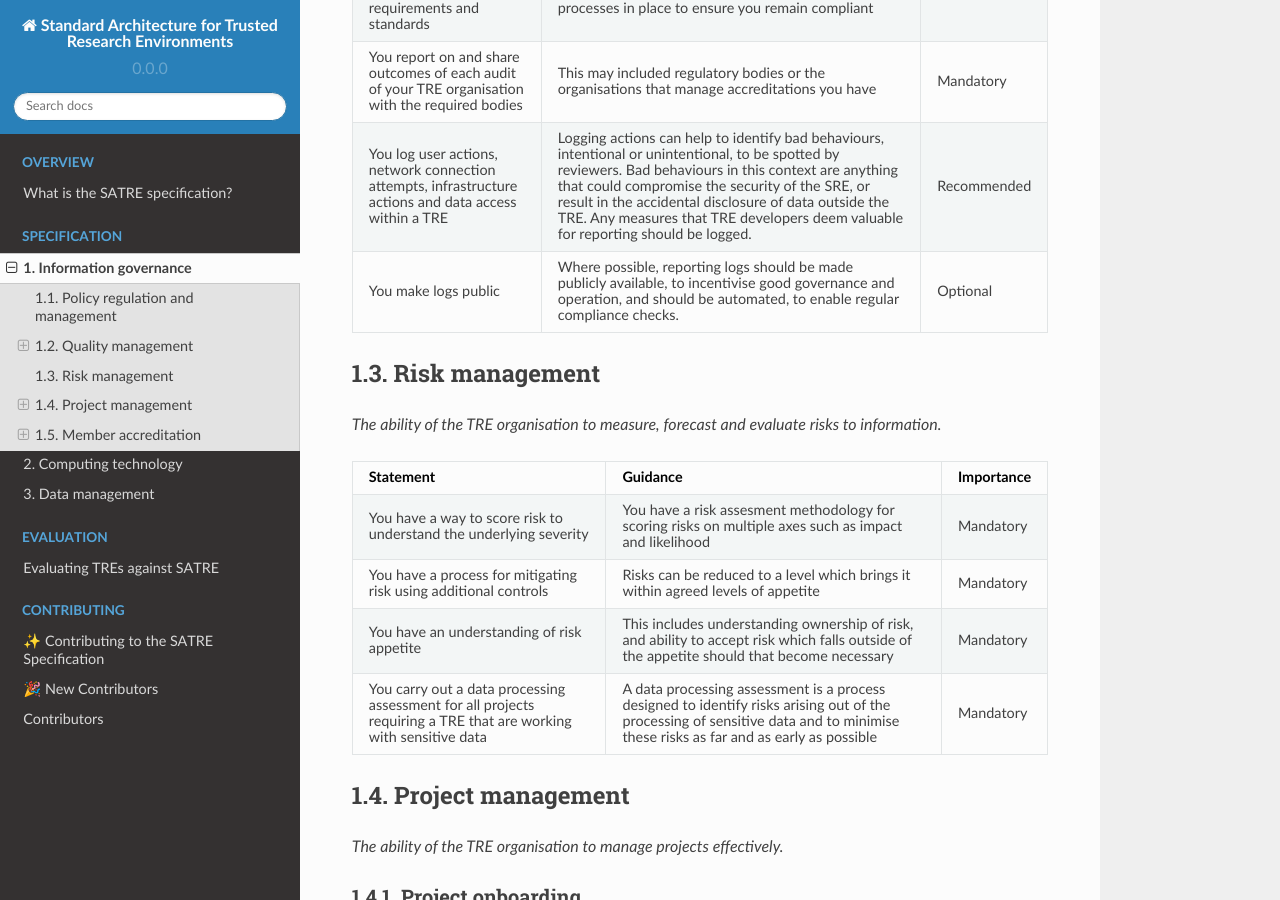
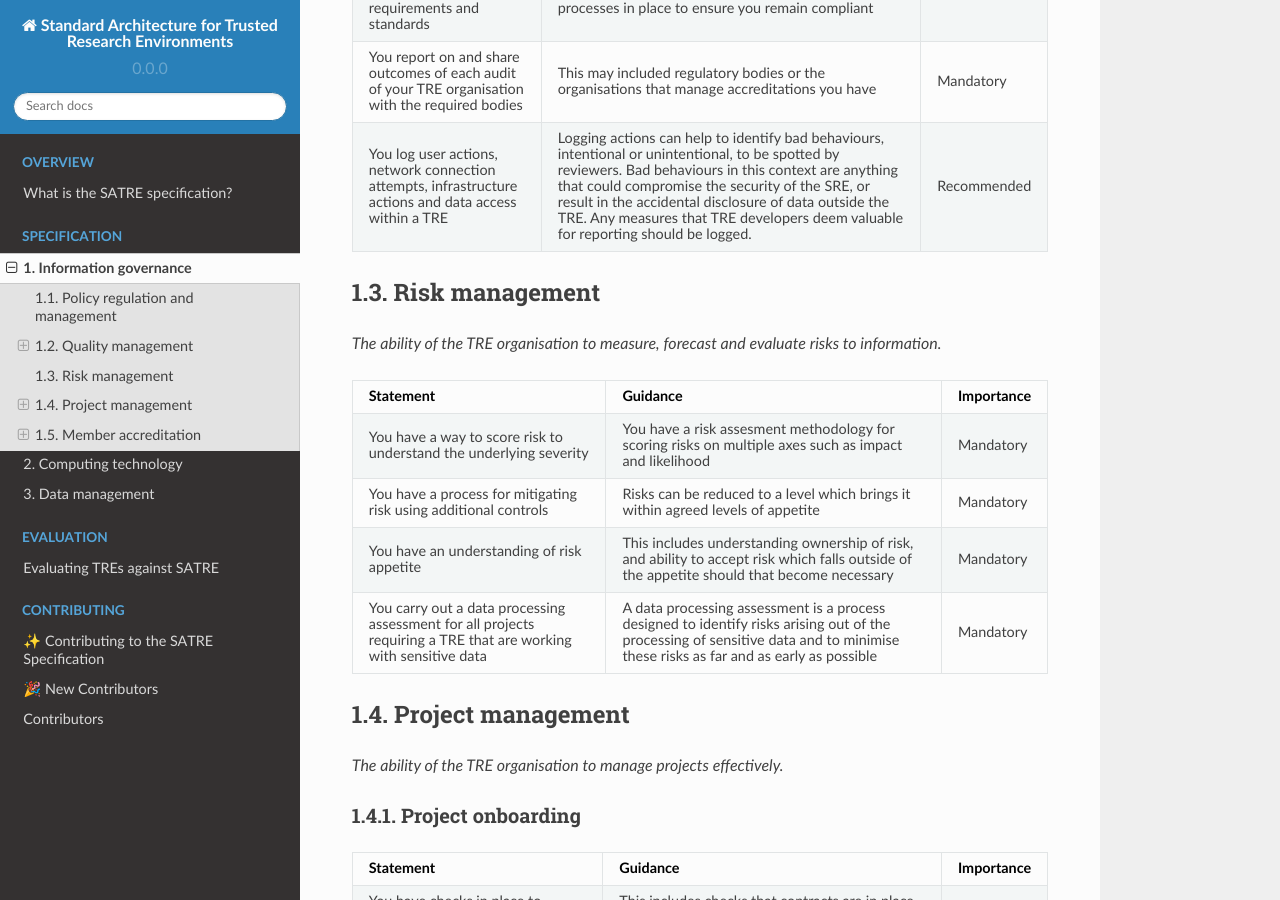
Before and after one commit to sa-tre/satre-specification, a Sphinx documentation site: the page built from docs/source/pillars/information_governance.md, in a window 1280 px wide and 900 px high, scrolled down 1927 px. Built offline with Sphinx 7.4.7 and the Read the Docs theme 2.0.0, drawn with Linux system fonts in a browser that asks for light colours.

Commit message:
Update docs/source/pillars/information_governance.md
Co-authored-by: Simon Li <orpheus+devel@gmail.com>

````diff
--- a/docs/source/pillars/information_governance.md
+++ b/docs/source/pillars/information_governance.md
@@ -91,9 +91,6 @@ _The ability of the TRE organisation to monitor compliance with internal and ext
     Bad behaviours in this context are anything that could compromise the security of the SRE, or result in the accidental disclosure of data outside the TRE.
     Any measures that TRE developers deem valuable for reporting should be logged.
   - Recommended
-* - You make logs public
-  - Where possible, reporting logs should be made publicly available, to incentivise good governance and operation, and should be automated, to enable regular compliance checks.
-  - Optional
 ```
 
 ## Risk management
````
